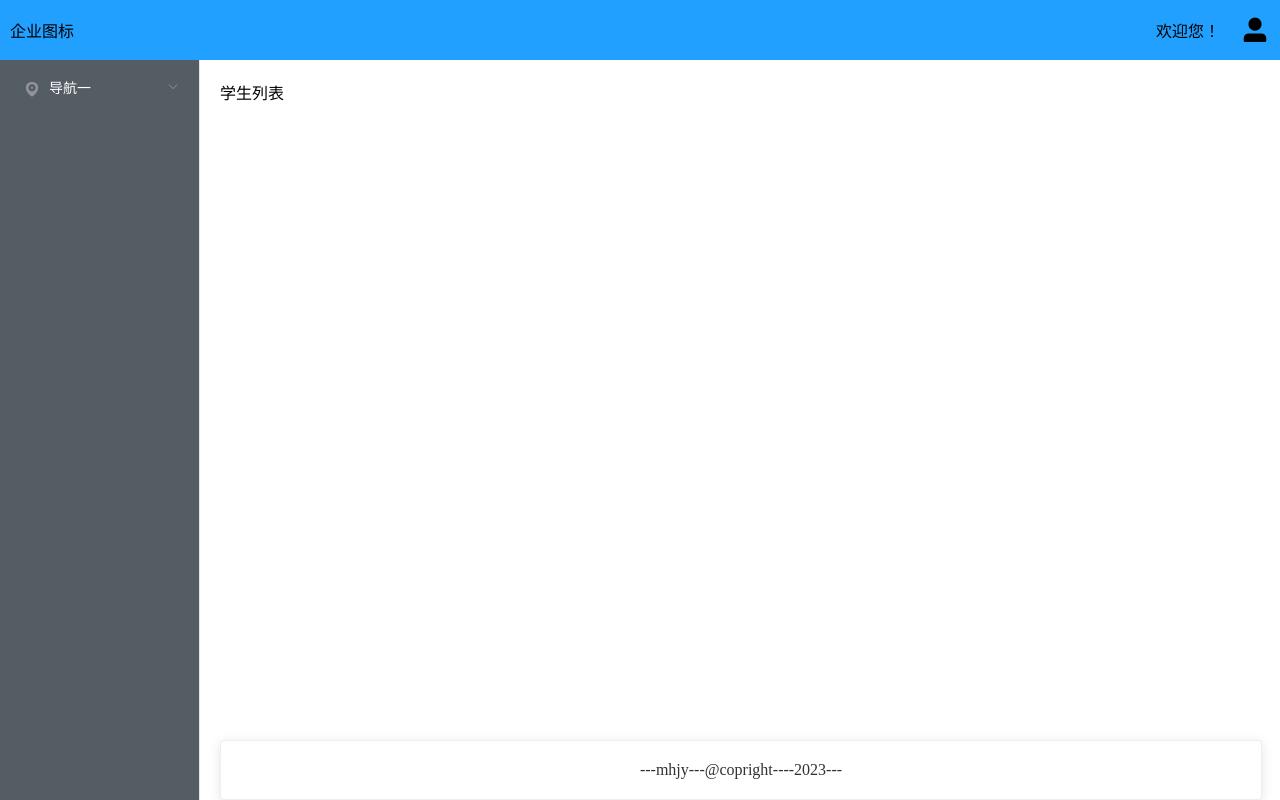
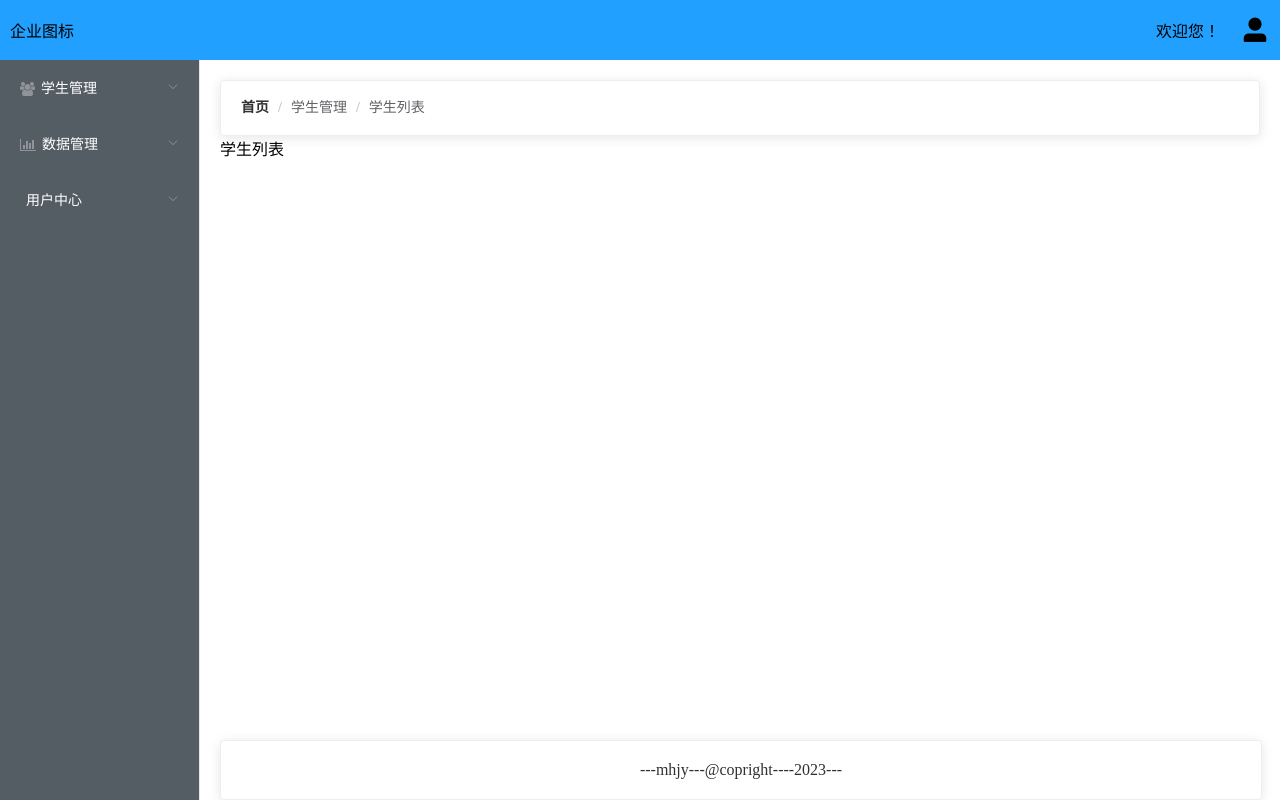
Before and after one commit to xiaozhi66666/mhju, a Vue app: page /home/student in a window 1280 px wide. Built offline with nearby package versions, Linux system fonts and the light colour scheme.

Commit message:
面包屑的制作完成，路由菜单调配完成

```diff
--- /dev/null
+++ b/src/components/Home/common/Breadcrumb.vue
@@ -0,0 +1,10 @@
+<template>
+    <div>
+        <el-card>
+            <el-breadcrumb separator="/">
+                <el-breadcrumb-item :to="{ path: '/hoeme' }">首页</el-breadcrumb-item>
+                <el-breadcrumb-item v-for="(i, index) in $route.matched" :key="index">{{ i.name }}</el-breadcrumb-item>
+            </el-breadcrumb>
+        </el-card>
+    </div>
+</template>
--- a/src/components/Home/index.vue
+++ b/src/components/Home/index.vue
@@ -9,6 +9,7 @@
             <el-container>
                 <!-- <el-aside width="200px">Aside</el-aside> -->
                 <el-main>
+                    <Breadcrumb />
                     <router-view />
                 </el-main>
                 <el-footer>
@@ -26,9 +27,10 @@
 import Header from '../Layout/Header.vue'
 import Menu from '../Layout/Menu.vue'
 import Footer from '../Layout/Footer.vue'
+import Breadcrumb from '../Home/common/Breadcrumb.vue'
 export default {
     name: 'home',
-    components: { Header, Menu, Footer },
+    components: { Header, Menu, Footer, Breadcrumb },
     data() {
         return {
 
--- a/src/components/Layout/Menu.vue
+++ b/src/components/Layout/Menu.vue
@@ -1,18 +1,23 @@
 <template>
     <div class="menu">
         <el-aside width="200px">
-            <el-menu default-active="2" class="el-menu-vertical-demo" @open="handleOpen" @close="handleClose"
-                background-color="#545c64" text-color="#fff" active-text-color="#ffd04b">
-                <el-submenu index="1">
-                    <template slot="title">
-                        <i class="el-icon-location"></i>
-                        <span>导航一</span>
-                    </template>
-                    <el-menu-item-group>
-                        <el-menu-item index="1-1">选项1</el-menu-item>
-                        <el-menu-item index="1-2">选项2</el-menu-item>
-                    </el-menu-item-group>
-                </el-submenu>
+            <el-menu router default-active="2" class="el-menu-vertical-demo" background-color="#545c64"
+                text-color="#fff" active-text-color="#ffd04b">
+                <template v-for="(i, index) in menus">
+                    <el-submenu :index="index + ''" :key="index" v-if="!i.hidden">
+                        <template slot="title">
+                            <i :class="i.icon"></i>
+                            <span>{{ i.name }}</span>
+                        </template>
+                        <!-- <template v-for="(c, index) in i.children"> -->
+                        <el-menu-item-group v-for="(c, index) in i.children" :key="index">
+                            <!-- <i :class="c.icon"></i> -->
+                            <el-menu-item :index="c.path + ''"><i :class="c.icon"></i>
+                                <span>{{ c.name }}</span></el-menu-item>
+                        </el-menu-item-group>
+                        <!-- </template> -->
+                    </el-submenu>
+                </template>
             </el-menu>
         </el-aside>
     </div>
@@ -24,21 +29,21 @@ export default {
 
     data() {
         return {
-
+            menus: []
         };
     },
+
 
     mounted() {
 
     },
+    created() {
+        // console.log(this.$router.options.routes);
+        this.menus = this.$router.options.routes
+    },
 
     methods: {
-        handleOpen(key, keyPath) {
-            console.log(key, keyPath);
-        },
-        handleClose(key, keyPath) {
-            console.log(key, keyPath);
-        }
+
     },
 };
 </script>
@@ -47,13 +52,25 @@ export default {
 .menu {
     .el-aside {
         height: 100%;
+        // overflow: hidden;
 
         .el-menu {
             height: 100%;
 
             .el-submenu {
+                .el-submenu__title {
+                    span {
+                        margin-left: 6px;
+                    }
+                }
+
                 .el-menu-item {
                     min-width: 0;
+
+                    span {
+                        margin-left: 6px;
+                    }
+
                 }
             }
         }
--- a/src/router/index.js
+++ b/src/router/index.js
@@ -11,10 +11,12 @@ export default new Router({
         {
             path: '/',
             redirect: '/Login',
+            hidden: true,
         },
         {
             path: '/login',
             name: 'login',
+            hidden: true,
             component: () => import('@/components/Login')
         },
         {
@@ -55,7 +57,7 @@ export default new Router({
         },
         {
             path: '/home',
-            name: '学生管理',
+            name: '数据管理',
             icon: 'fa fa-bar-chart',
             redirect: '/home/student',
             component: () => import('@/components/Home'),
@@ -100,6 +102,7 @@ export default new Router({
         {
             path: '*',
             name: 'notFound',
+            hidden: true,
             component: () => import('@/components/NotFound')
         }
     ],
```
